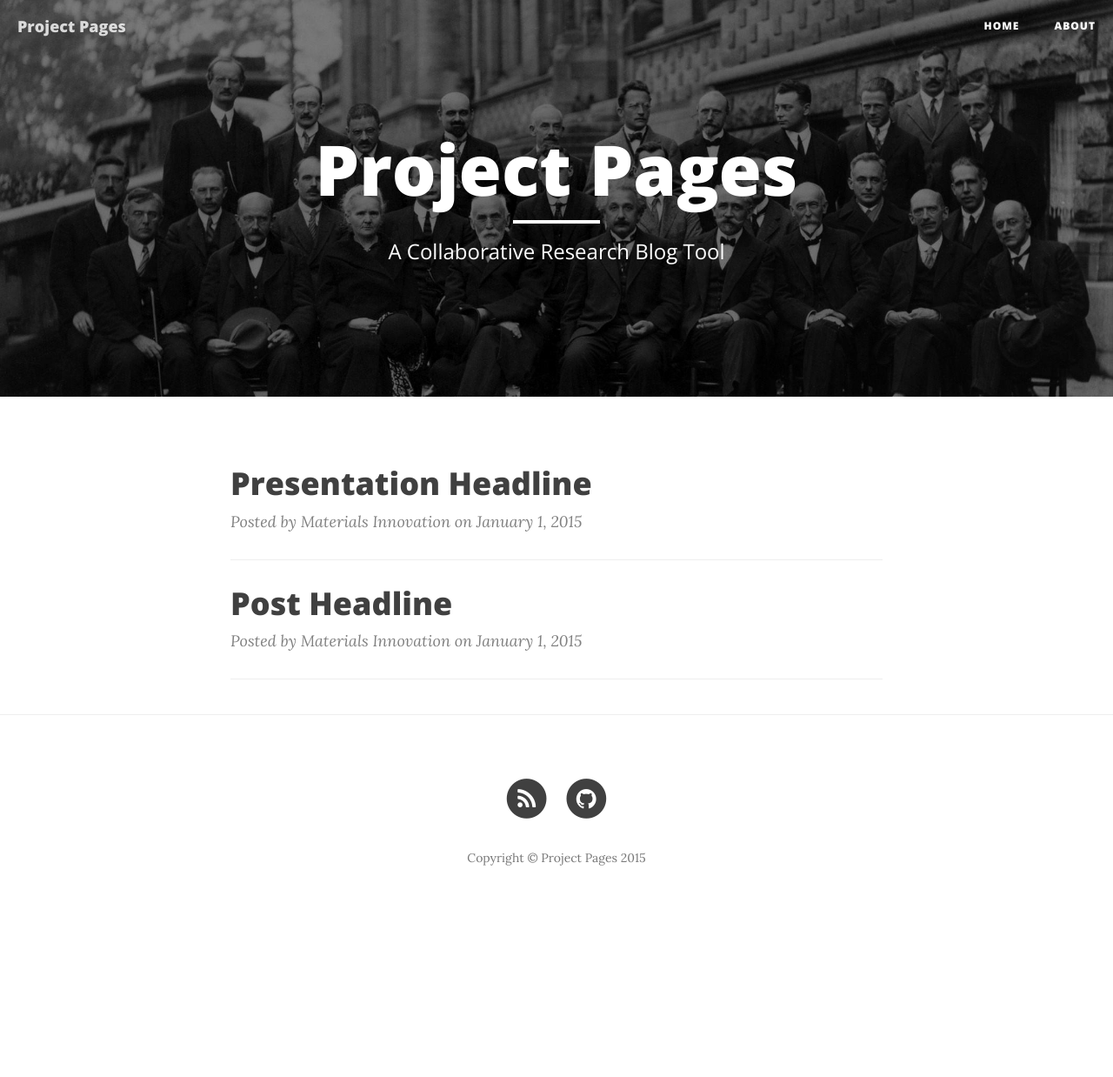
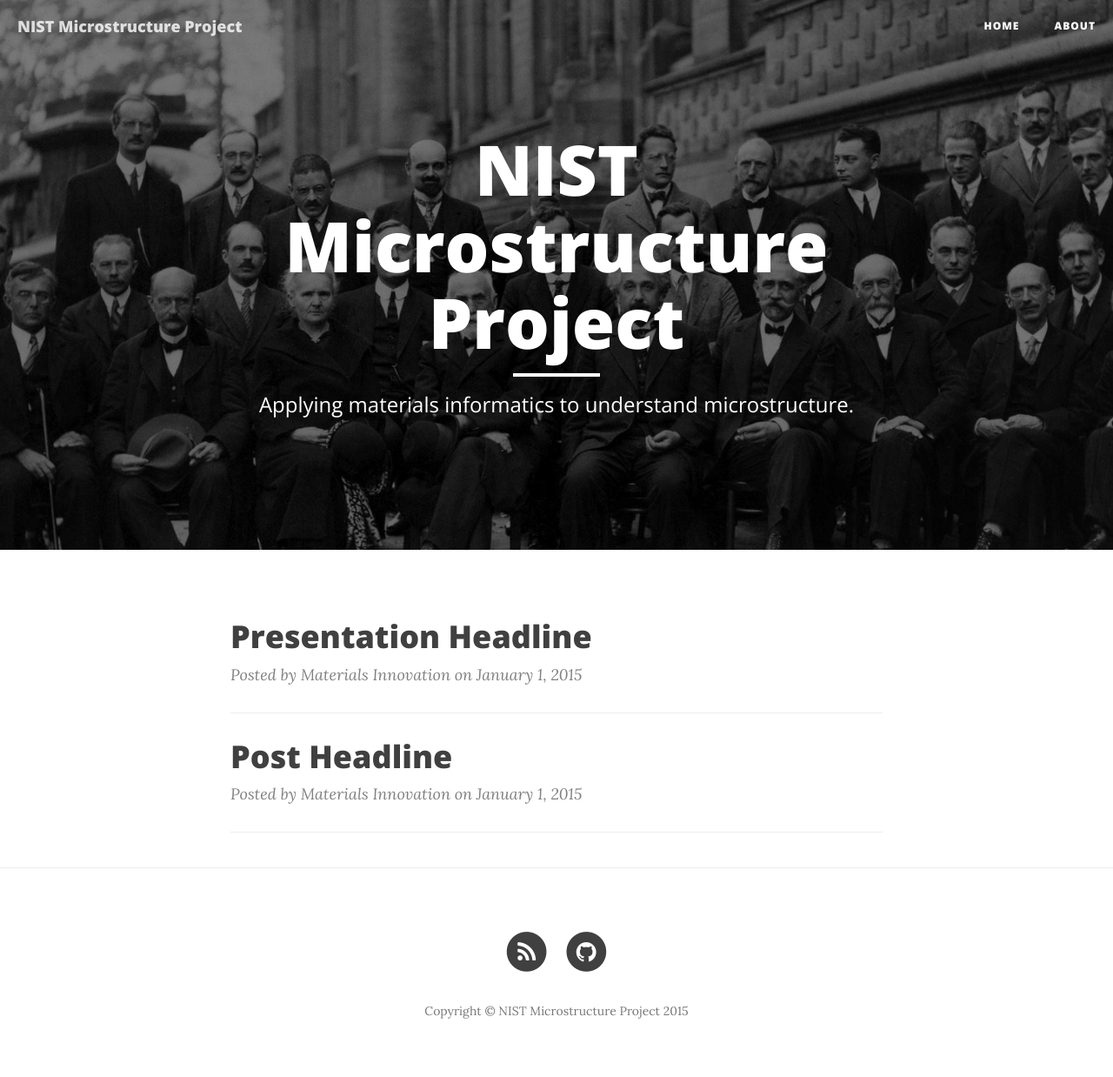
Before and after one commit to ajmedford/nist-microstructure, a Jekyll site: the page built from index.html, in a window 1280 px wide. Shown: the whole page at 87% size. Built offline with Jekyll 4.4.1, drawn with Linux system fonts in a browser that asks for light colours; nearby versions of some CDN libraries; library files that are not in the unit come from our copies; the list of posts is cut into pages by our own code; before the commit the page ends 1062 px from its top, so only the background shows below that.

Commit message:
customized page

```diff
--- a/_config.yml
+++ b/_config.yml
@@ -1,13 +1,13 @@
 # Site settings
 # Update all variables under site settings.
-title: Project Pages # Update the name of your project
+title: NIST Microstructure Project # Update the name of your project
 header-img: img/home-bg.jpg # Add a photo related to your project
-email: your-email@yourdomain.com #Update your email address
-description: "A Collaborative Research Blog Tool" # Update description of your project
-baseurl: "/project-pages" # Update to "/<name of your repository>"
-url: "http://materialsinnovation.github.io" # Update to "http://<github username>.github.io"
-github_username:  materialsinnovation # Update to your <github_username>
-project_repository: project-pages # Update to your <repository name>
+email: ajmedfor@gmail.com #Update your email address
+description: "Applying materials informatics to understand microstructure." # Update description of your project
+baseurl: "/gh-pages" # Update to "/<name of your repository>"
+url: "http://ajmedford.github.io" # Update to "http://<github username>.github.io"
+github_username:  ajmedford # Update to your <github_username>
+project_repository: gh-pages # Update to your <repository name>
 
 # Build settings
 # Don't change these variables
```
